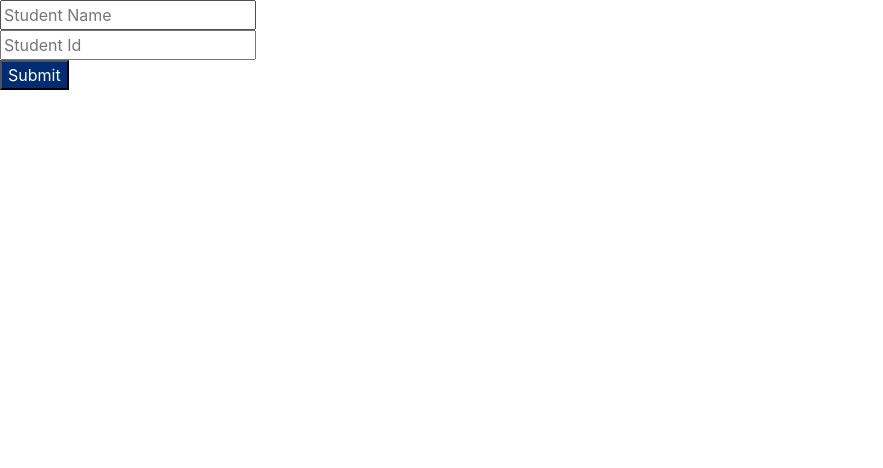
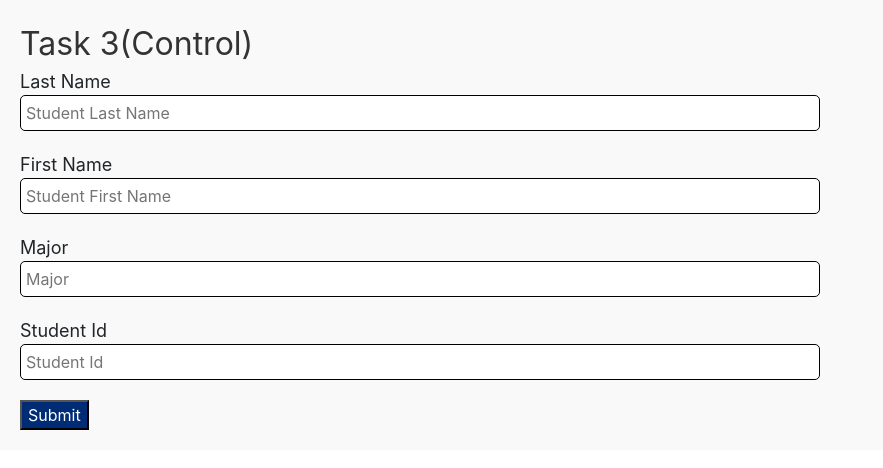
Before and after one commit to OmNai442003/Permission-Number-System-Improved---UX-Based, a React (Create React App) app: page /task3A in a window 1280 px wide. Shown: the top 468 px of the page, without its empty margins (0-883 px from the left). Built offline with nearby package versions, Linux system fonts and the light colour scheme.

Commit message:
task 3 modified changes

```diff
--- a/src/assets/json/data.json
+++ b/src/assets/json/data.json
@@ -4,6 +4,7 @@
         "name": "Alex Liu",
         "emailId": "alex_Liu123@mail.fresnostate.edu",
         "ssn": "-",
+        "major": "Computer Science",
         "course": "Masters Computer Science",
         "gender": "Male",
         "dateOfBirth":"1 Nov 1966",
@@ -37,6 +38,7 @@
         "name": "Nathen Hawe",
         "emailId": "nathen_Hame123@mail.fresnostate.edu",
         "ssn": "-",
+        "major": "Computer Science",
         "course": "Masters Computer Science",
         "gender": "Male",
         "dateOfBirth":"1 Nov 1966",
--- a/src/screens/Task 3/Task3Page_Control.js
+++ b/src/screens/Task 3/Task3Page_Control.js
@@ -1,15 +1,33 @@
+import './task3.style.css'
+import styled from "styled-components";
+
+const Container = styled.div`
+    padding: 20px;
+    background-color: #f9f9f9;
+`;
+
 function Task3Page_Control() {
-
     return (
+        <Container>
+            <div className="headerOfTask">Task 3(Control)</div>
             <div className='formControl'>
-            <form onSubmit>
-                <input type="text" placeholder='Student Name' />
+                <form>
+                <div className='formTitle'>Last Name</div>
+                    <input className='task3Fileds' type="text" placeholder='Student Last Name' />
                     <br />
-                <input type='text' placeholder='Student Id'  />
+                    <div className='formTitle'>First Name</div>
+                    <input className='task3Fileds' type="text" placeholder='Student First Name' />
+                    <br />
+                    <div className='formTitle'>Major</div>
+                    <input className='task3Fileds' type="text" placeholder='Major' />
+                    <br />
+                    <div className='formTitle'>Student Id</div>
+                    <input className='task3Fileds' type='text' placeholder='Student Id' />
                     <br />
                     <button className='task3Button' type='submit'>Submit</button>
                 </form>
             </div>
+        </Container>
     )
 }
 
--- a/src/screens/Task 3/Task3Page_Experiment.js
+++ b/src/screens/Task 3/Task3Page_Experiment.js
@@ -1,20 +1,39 @@
 import React from 'react'
 import { useLocation } from 'react-router-dom';
+import './task3.style.css'
+import styled from "styled-components";
 
+const Container = styled.div`
+    padding: 20px;
+    background-color: #f9f9f9;
+`;
 
 function Task3Page_Experiment() {
     const location = useLocation();
     const { userInfo } = location.state;
+    const [firstName, lastName] = userInfo.name.split(' ');
     return (
+        <Container>
+            <div className="headerOfTask">Task 3(Experiiment)</div>
             <div className='formExp'>
                 <form>
-                <input type="text" placeholder={userInfo.name} disabled  />
+                    <div className='formTitle'>Last Name</div>
+                    <input className='task3Fileds' type="text" value={lastName} disabled />
                     <br />
-                <input type='text' placeholder={userInfo.id} disabled  />
+                    <div className='formTitle'>First Name</div>
+                    <input className='task3Fileds' type="text" value={firstName} disabled />
+                    <br />
+                    <div className='formTitle'>Major</div>
+                    <input className='task3Fileds' type="text" value={userInfo.major} disabled />
+                    <br />
+                    <div className='formTitle'>Student Id</div>
+                    <input className='task3Fileds' type='text' value={userInfo.id} disabled />
                     <br />
                     <button className='task3Button' type='submit'>Submit</button>
                 </form>
-        </div>)
+            </div>
+        </Container>
+    )
 }
 
 export default Task3Page_Experiment
--- /dev/null
+++ b/src/screens/Task 3/task3.style.css
@@ -0,0 +1,16 @@
+.headerOfTask {
+    font-size: 2em;
+    color: #333;
+}
+
+.task3Fileds {
+    width: 800px;
+    margin: 0px 0px 20px 0px;
+    padding: 5px;
+    border: 1px solid black;
+    border-radius: 5px;
+}
+
+.formTitle{
+    font-size: 18px;
+}
--- a/src/screens/UserProfile/UserProfile.js
+++ b/src/screens/UserProfile/UserProfile.js
@@ -21,6 +21,7 @@ function UserProfile() {
         </div>
         <section className='container'>
           <DisplayCards name={"Student Id"} value={userInfo.id} />
+          <DisplayCards name={"Major"} value={userInfo.major} />
           <DisplayCards name={"E-mail Id"} value={userInfo.emailId} />
           <DisplayCards name={"SSN"} value={userInfo.ssn} />
           <DisplayCards name={"Course"} value={userInfo.course} />
```
Lines whose indentation alone changed are shown as unchanged.
